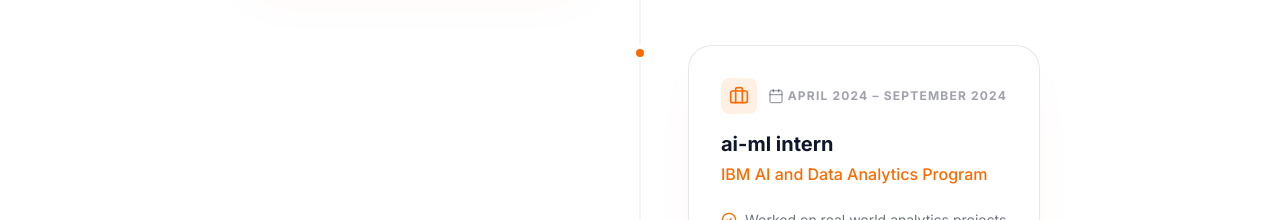
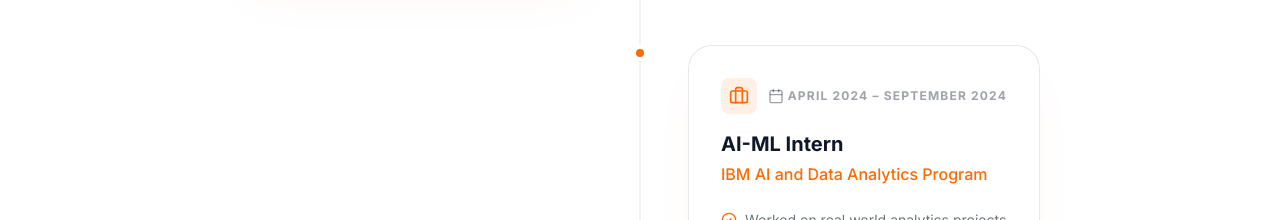
Before and after one commit to kaushikbuddy28/Kaushik-Chaturvedi, a React (Vite) app: page / in a window 1280 px wide. Shown: the part 8120-8340 px from the top of the page. Built offline with nearby package versions, Linux system fonts and the light colour scheme.

Commit message:
Fix the ibm year on exprience

```diff
--- a/src/components/sections/Experience.tsx
+++ b/src/components/sections/Experience.tsx
@@ -30,7 +30,7 @@
   },
   {
     company: "IBM AI and Data Analytics Program",
-    role: "ai-ml intern",
+    role: "AI-ML Intern",
     period: "April 2024 – September 2024",
     responsibilities: [
       "Worked on real world analytics projects",
```
